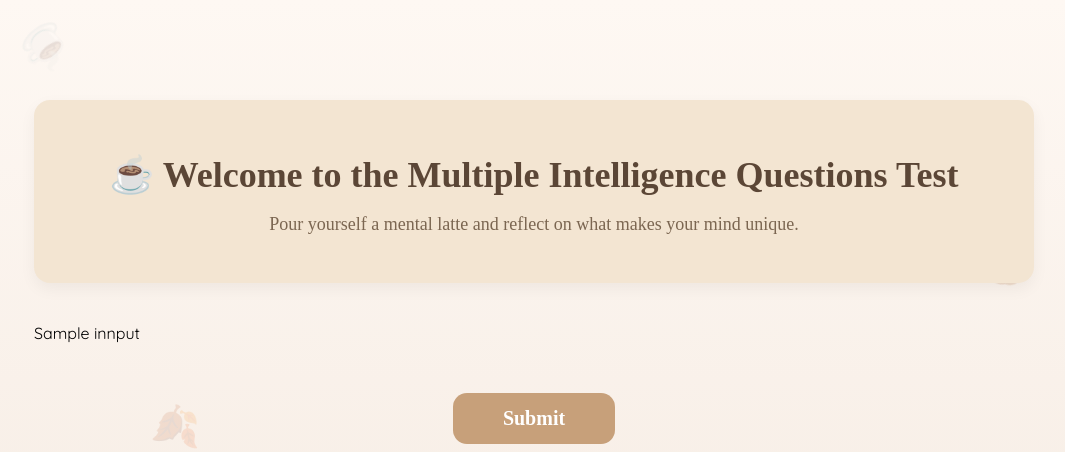
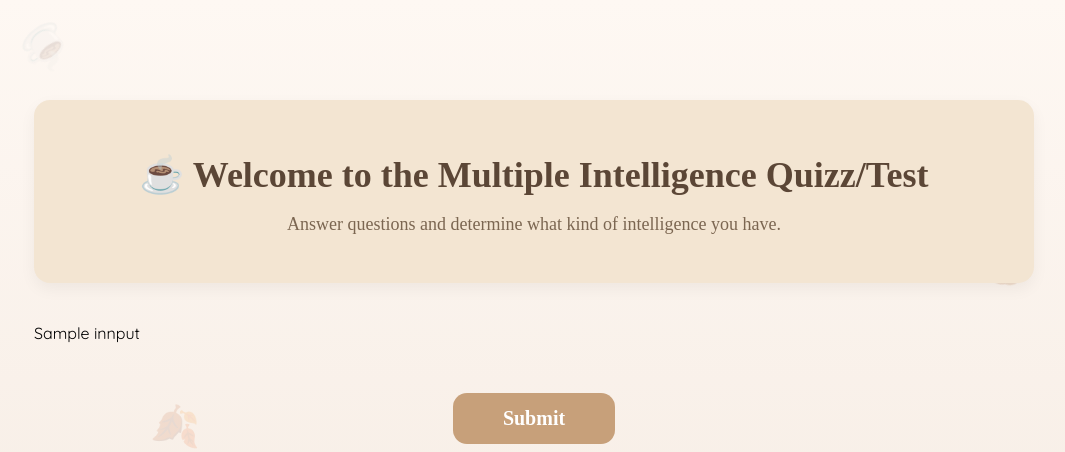
Before and after one commit to choigun0809A/coffee_vibe_MIQ, a Python web app: template templates/main.html in a window 1280 px wide. Shown: the top 452 px of the page, without its empty margins (106-1171 px from the left). Run offline with Jinja, Linux system fonts and the light colour scheme; the template is opened without the code that fills it: most values are stand-ins (such as "Sample title", 1, 10 or a date in 2020); some libraries are stand-ins or nearby versions; some web fonts are replaced.

Commit message:
Update main.html

```diff
--- a/templates/main.html
+++ b/templates/main.html
@@ -3,7 +3,7 @@
 <head>
   <meta charset="UTF-8">
   <meta name="viewport" content="width=device-width, initial-scale=1.0">
-  <title>Coffee Vibes MIQ</title>
+  <title>Free Multiple Intelligence Test</title>
   <link href="https://fonts.googleapis.com/css2?family=Quicksand&family=DM+Serif+Text&display=swap" rel="stylesheet">
   <style>
     body {
@@ -178,7 +178,9 @@
 
 
   </style>
-  <meta name="description" content="Learn what kind of intelligence you have!">
+
+  <meta name="description" content="Take the Multiple Intelligence Quiz (MIQ) on Choistests – fast, fun, and free. Get insights into your unique strengths and personality.">
+
   <meta name="keywords" content="Choistests, Choi, educational games, tests, fun quiz for kids, multiple intelligence test, multiple intelligence, MIQ test, free multiple intelligence test">
   <meta name="author" content="O.Choigun">
 
@@ -213,8 +215,8 @@
   <!-- Content -->
   <div class="container">
     <div class="intro">
-      <h1>☕ Welcome to the Multiple Intelligence Questions Test</h1>
-      <p>Pour yourself a mental latte and reflect on what makes your mind unique.</p>
+      <h1>☕ Welcome to the Multiple Intelligence Quizz/Test</h1>
+      <p>Answer questions and determine what kind of intelligence you have.</p>
     </div>
 
     <form method="post">
```
